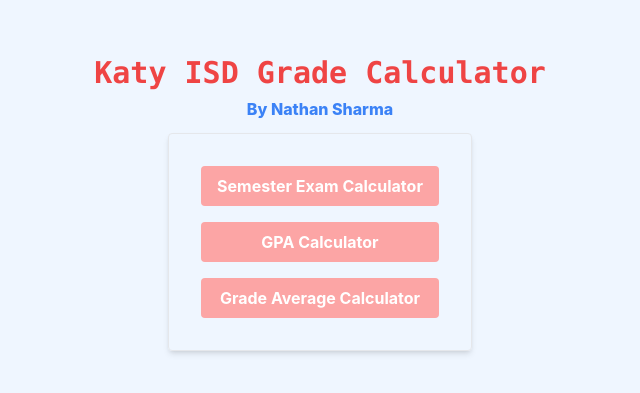
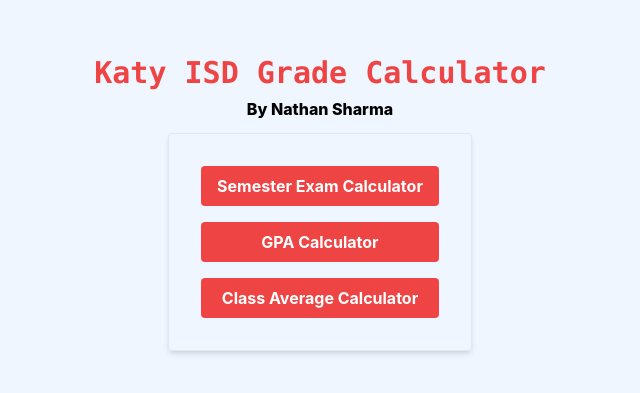
Before and after one commit to nathan-sharma/kisd-grade-calculator, a React (Create React App) app: page / in a window 1280 px wide. Shown: the part 221-614 px from the top of the page, without its empty margins (320-960 px from the left). Built offline with nearby package versions, Linux system fonts and the light colour scheme.

Commit message:
edited some text, color of buttons were made darker

```diff
--- a/src/App.js
+++ b/src/App.js
@@ -9,28 +9,28 @@
   return (
     <div className="App flex flex-col items-center h-screen pt-8 justify-center bg-blue-50">
       <h1 className="text-red-500 text-3xl text-center font-bold font-mono py-4">Katy ISD Grade Calculator</h1>
-      <p className="text-blue-500 font-extrabold mt-[-10px]">By Nathan Sharma</p>
+      <p className="font-extrabold mt-[-10px]">By Nathan Sharma</p>
 
       <div className="mt-3 border p-8 rounded shadow-md"> {/* Border and padding */}
         {!calculatorType && (
           <div className="flex flex-col space-y-4"> {/* Removed pt-2 here */}
             <button
-              className="bg-red-300 hover:bg-red-700 text-white font-bold py-2 px-4 rounded w-full"
+              className="bg-red-500 hover:bg-red-900 text-white font-bold py-2 px-4 rounded w-full"
               onClick={() => setCalculatorType('semester')}
             >
               Semester Exam Calculator
             </button>
             <button
-              className="bg-red-300 hover:bg-red-700 text-white font-bold py-2 px-4 rounded w-full"
+              className="bg-red-500 hover:bg-red-900 text-white font-bold py-2 px-4 rounded w-full"
               onClick={() => setCalculatorType('gpa')}
             >
               GPA Calculator
             </button>
             <button
-              className="bg-red-300 hover:bg-red-700 text-white font-bold py-2 px-4 rounded w-full"
+              className="bg-red-500 hover:bg-red-900 text-white font-bold py-2 px-4 rounded w-full"
               onClick={() => setCalculatorType('grades')}
             >
-              Grade Average Calculator
+              Class Average Calculator
             </button>
           </div>
         )}
--- a/src/GradeAverageCalculator.js
+++ b/src/GradeAverageCalculator.js
@@ -28,12 +28,12 @@
 
   return (
     <div  className="bg-white p-8 shadow-md">
-      <h2 className="text-2xl font-bold mb-4">Grade Average Calculator</h2>
-      <input type="text" placeholder="Major Grades (comma-separated)" value={majors} onChange={e => setMajors(e.target.value)}
+      <h2 className="text-2xl font-bold mb-4">Class Average Calculator</h2>
+      <input type="text" placeholder="Major Grades (comma-separated or category average)" value={majors} onChange={e => setMajors(e.target.value)}
       className="border border-gray-300 rounded px-3 py-2 mb-2 w-full" />
-      <input type="text" placeholder="Minor Grades (comma-separated)" value={minors} onChange={e => setMinors(e.target.value)}
+      <input type="text" placeholder="Minor Grades (comma-separated or category average)" value={minors} onChange={e => setMinors(e.target.value)}
       className="border border-gray-300 rounded px-3 py-2 mb-2 w-full" />
-      <input type="text" placeholder="Other Grades (comma-separated)" value={others} onChange={e => setOthers(e.target.value)}
+      <input type="text" placeholder="Other Grades (comma-separated or category average)" value={others} onChange={e => setOthers(e.target.value)}
       className="border border-gray-300 rounded px-3 py-2 mb-2 w-full"/>
       <button className="bg-red-500 hover:bg-red-700 text-white font-bold py-2 px-4 rounded"onClick={calculateAverage}>Calculate</button>
 
--- a/src/SemesterCalculator.js
+++ b/src/SemesterCalculator.js
@@ -19,6 +19,7 @@
   return (
     <div className="bg-white p-8 shadow-md">
       <h2 className="text-2xl font-bold mb-4">Semester Exam Calculator</h2>
+      <p className = "mt-[-10px]"> Assumes that the final is worth 15% of your average.</p>
       <input
         type="number"
         placeholder="1st SW"
@@ -49,31 +50,32 @@
 
       {results && (
         <div className="mt-4"> {/* Added margin-top for spacing */}
-          <p>
-            To get an A:{" "}
+          <p className ="my-1">
+            Minimum needed to get an A:{" "}
             {results.get_an_a > 100
-              ? "Impossible"
+              ? "❌ Impossible"
               : results.get_an_a <= 0
-              ? "Guaranteed"
-              : results.get_an_a.toFixed(2)} {/* Format to 2 decimal places */}
+              ? "✅ Guaranteed"
+              : results.get_an_a.toFixed(2)}
+               {/* Format to 2 decimal places */}
           </p>
-          <p>
-            To get a B:{" "}
+          <p className = "my-1">
+            Minimum needed get a B:{" "}
             {results.get_a_b > 100
-              ? "Impossible"
+              ? "❌ Impossible"
               : results.get_a_b <= 0
-              ? "Guaranteed"
+              ? "✅ Guaranteed"
               : results.get_a_b.toFixed(2)}
           </p>
-          <p>
-            To pass:{" "}
+          <p className = "my-1">
+            Minimum needed to pass:{" "}
             {results.to_pass > 100
-              ? "Impossible"
+              ? "❌ Impossible"
               : results.to_pass <= 0
-              ? "Guaranteed"
+              ? "✅ Guaranteed"
               : results.to_pass.toFixed(2)}
           </p>
-          <p>Final Grade (assuming 15% weight for exams): {results.skibidi_toilet.toFixed(2)}</p>
+          <p>Best case scenario: {results.skibidi_toilet.toFixed(2)}</p>
         </div>
       )}
     </div>
```
